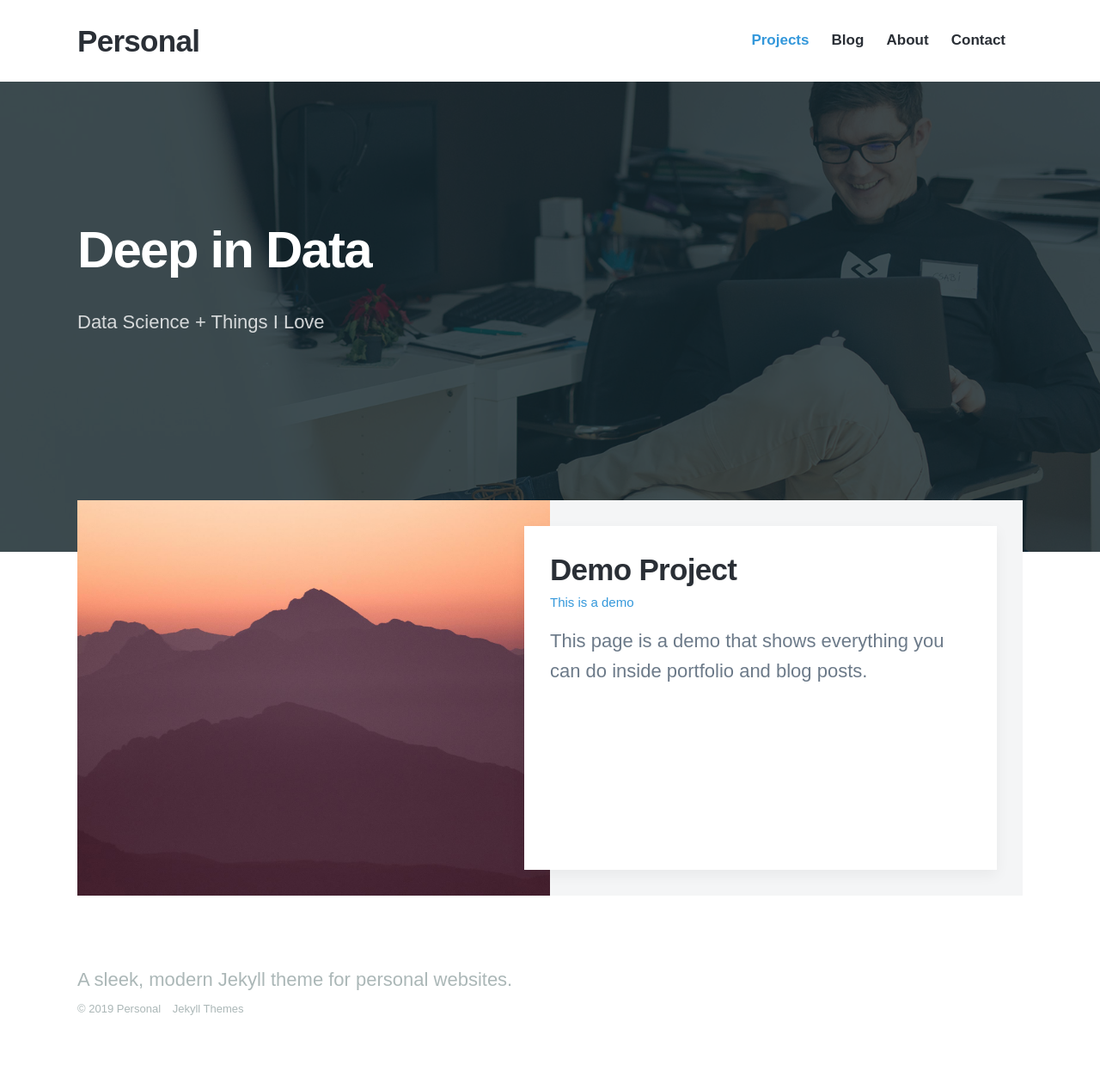
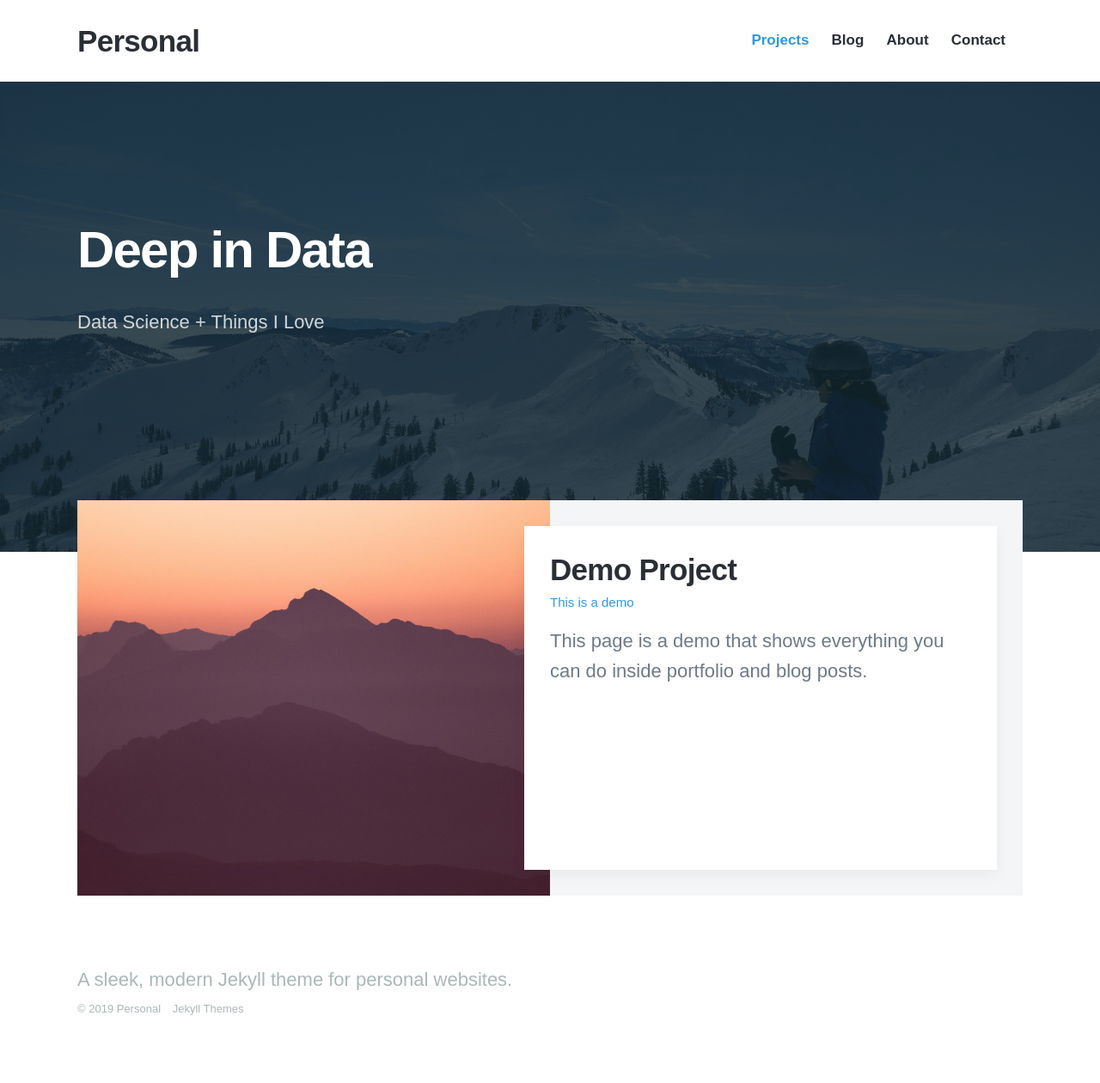
Before and after one commit to deepindata/website, a Jekyll site: the page built from index.html, in a window 1280 px wide. Shown: the whole page at 86% size. Built offline with Jekyll 4.4.1, drawn with Linux system fonts in a browser that asks for light colours; nearby versions of some CDN libraries; some web fonts are replaced.

Commit message:
Change main photo

```diff
--- a/index.html
+++ b/index.html
@@ -2,7 +2,7 @@
 layout: default
 title: A sleek, modern Jekyll theme for personal websites.
 description: A sleek, modern Jekyll theme for personal websites. Personal is the perfect theme for developers, designers and other creatives.
-featured_image: /images/demo/home.jpg
+featured_image: /images/skiing2.jpg
 ---
 
 <section class="hero">
```
